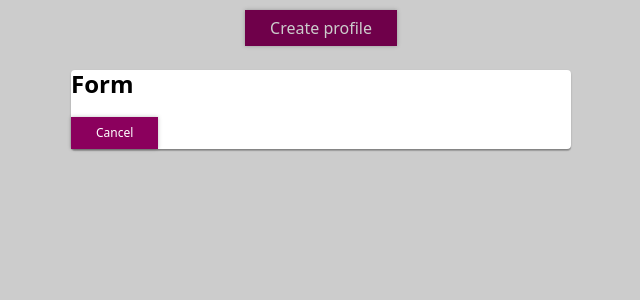
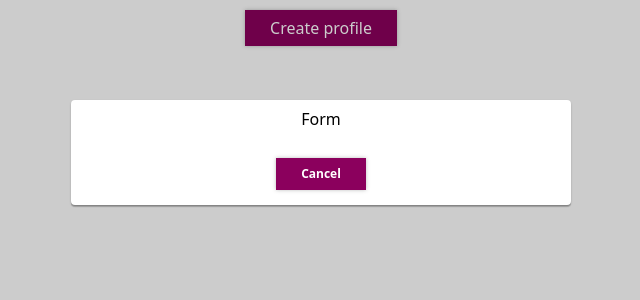
Before and after one commit to lialina/profiler, a React (Create React App) app: page / in a window 1280 px wide. Both pictures are taken after a click on the button "Create profile". Shown: the top 300 px of the page, without its empty margins (319-959 px from the left). Built offline with nearby package versions, Linux system fonts and the light colour scheme.

Commit message:
Modal content has been aligned horizontally to the center

```diff
--- a/src/components/Modal/Modal.js
+++ b/src/components/Modal/Modal.js
@@ -1,14 +1,18 @@
 import React from "react";
 import StyledBackdrop from "./StyledBackdrop";
+import StyledHeader from "../../UI/Header/StyledHeader";
 import StyledModal from "./StyledModal";
+import StyledWrapper from "./StyledWrapper";
 import ModalButton from "./ModalButton";
 
 const Modal = ({ closeModal }) => {
   return (
     <StyledBackdrop>
       <StyledModal>
-        <h2>Form</h2>
-        <ModalButton onClick={closeModal}>Cancel</ModalButton>
+        <StyledHeader>Form</StyledHeader>
+        <StyledWrapper>
+          <ModalButton onClick={closeModal}>Cancel</ModalButton>
+        </StyledWrapper>
       </StyledModal>
     </StyledBackdrop>
   );
--- a/src/components/Modal/ModalButton.js
+++ b/src/components/Modal/ModalButton.js
@@ -3,6 +3,7 @@ import StyledButton from "../Button/StyledButton";
 
 const ModalButton = styled(StyledButton)`
   font-size: 12px;
+  margin-bottom: 15px;
 `;
 
 export default ModalButton;
--- a/src/components/Modal/StyledBackdrop.js
+++ b/src/components/Modal/StyledBackdrop.js
@@ -7,7 +7,7 @@ const StyledBackdrop = styled.div`
     width: 100%;
     height: 100%;
 
-    padding-top: 50px;
+    padding-top: 100px;
 
     background-color: rgba(0, 0, 0, 0.2);
   }
--- /dev/null
+++ b/src/components/Modal/StyledHeader.js
@@ -0,0 +1,7 @@
+import styled from "styled-components";
+
+const StyledHeader = styled.h2`
+  text-align: center;
+`;
+
+export default StyledHeader;
--- /dev/null
+++ b/src/components/Modal/StyledWrapper.js
@@ -0,0 +1,8 @@
+import styled from "styled-components";
+
+const StyledWrapper = styled.h2`
+  display: flex;
+  justify-content: center;
+`;
+
+export default StyledWrapper;
```
